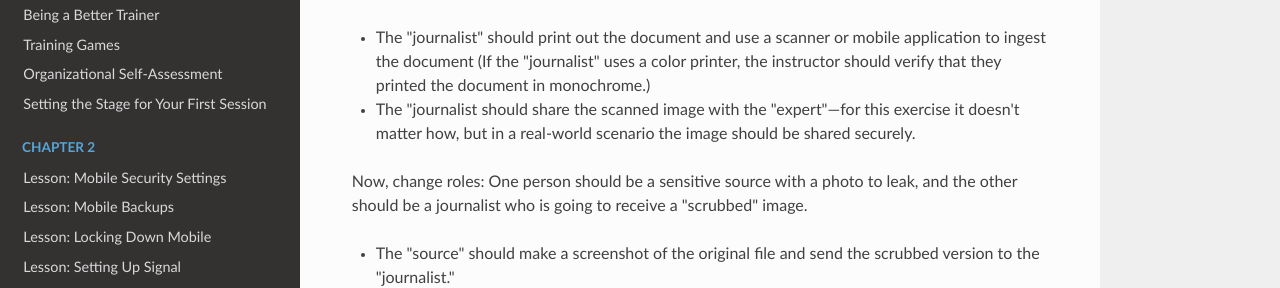
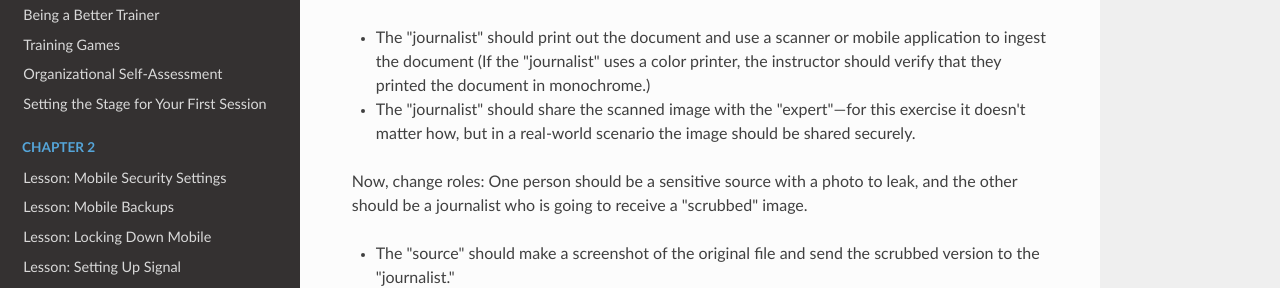
Before and after one commit to OpenNewsLabs/field-guide-security-training-newsroom, an MkDocs documentation site: the page built from docs/Chapter02-10-ScrubbingMetadata.md, in a window 1280 px wide and 900 px high, scrolled down 4524 px. Shown: the part 158-446 px from the top of the window. Built offline with MkDocs 1.6.1, drawn with Linux system fonts in a browser that asks for light colours; nearby versions of some CDN libraries; old or Windows-style settings are respelled for this version of MkDocs.

Commit message:
missed quote mark

```diff
--- a/docs/Chapter02-10-ScrubbingMetadata.md
+++ b/docs/Chapter02-10-ScrubbingMetadata.md
@@ -77,7 +77,7 @@ How do you share SOOPERSEKRIT.docx with a third party without exposing the infor
 Now, split up into pairs, one person pretending to be the journalist with sensitive documents, the other pretending to be a third-party expert in the subject area who is going to review them.
 
 - The "journalist" should print out the document and use a scanner or mobile application to ingest the document (If the "journalist" uses a color printer, the instructor should verify that they printed the document in monochrome.)
-- The "journalist should share the scanned image with the "expert"—for this exercise it doesn't matter how, but in a real-world scenario the image should be shared securely.
+- The "journalist" should share the scanned image with the "expert"—for this exercise it doesn't matter how, but in a real-world scenario the image should be shared securely.
 
 Now, change roles: One person should be a sensitive source with a photo to leak, and the other should be a journalist who is going to receive a "scrubbed" image.
 
```
